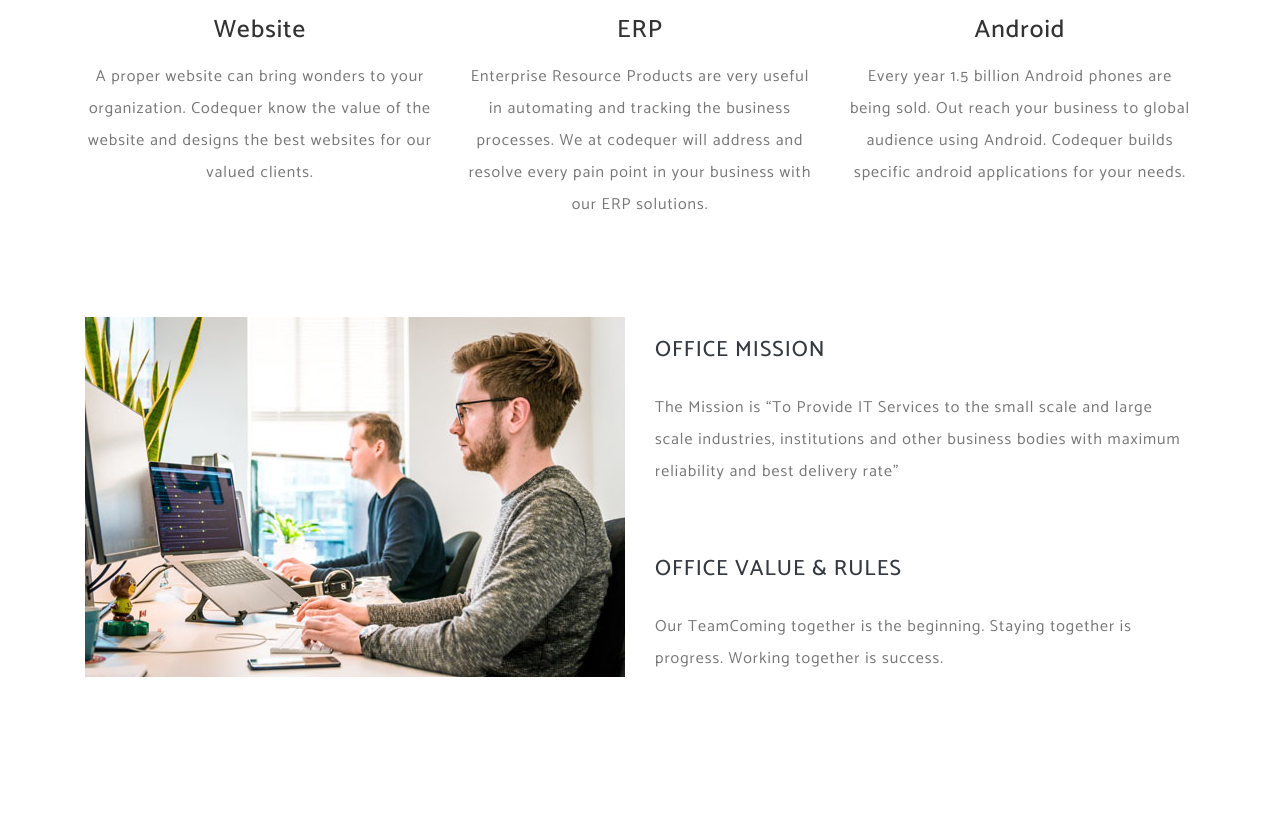
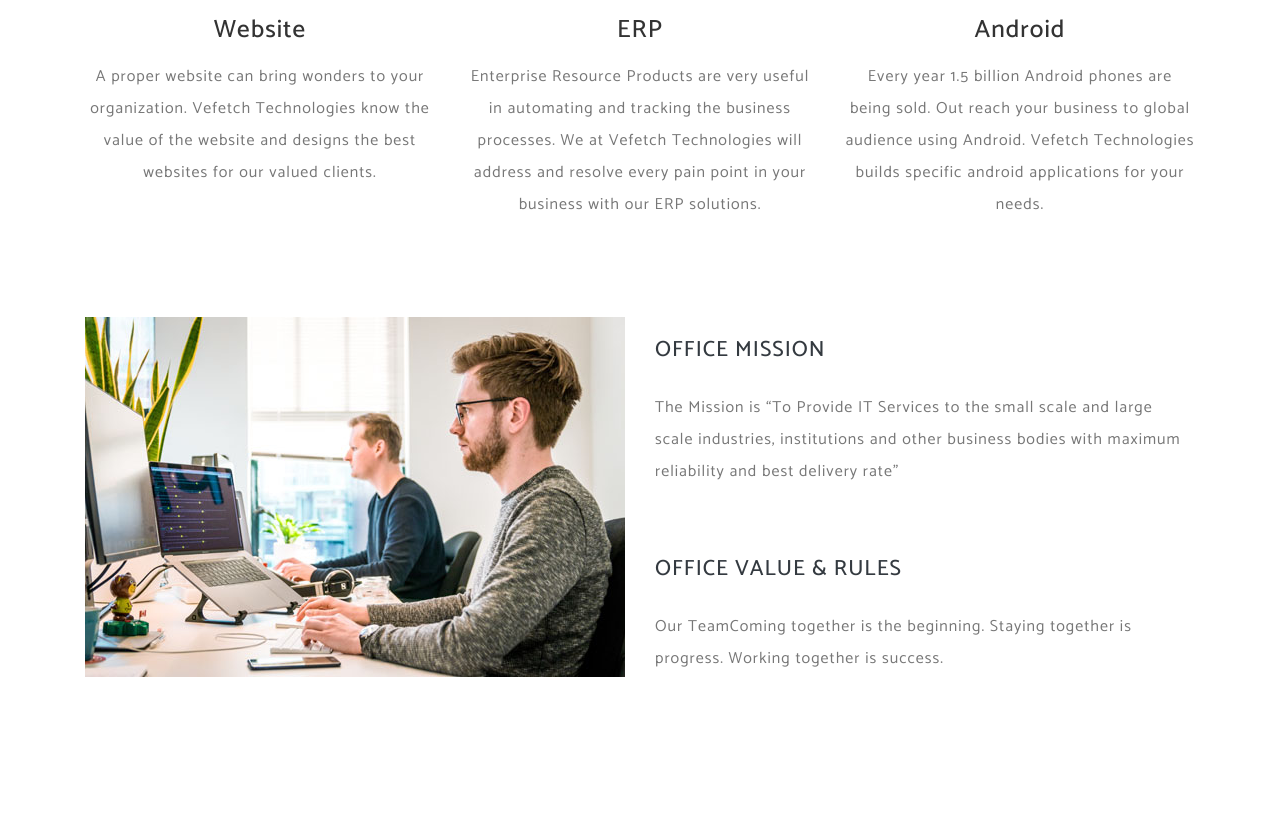
Before and after one commit to gauthamrgramalingam/vefetchsite, a plain HTML site: page index.html in a window 1280 px wide. Shown: the part 868-1699 px from the top of the page. Drawn offline with Linux system fonts and the light colour scheme.

Commit message:
Update index.html

```diff
--- a/index.html
+++ b/index.html
@@ -127,17 +127,17 @@
 			<div class="col-md-4 grid1 mb-sm-5 mb-4">
 				<span class="fa fa-wordpress"></span>
 				<h3 class="my-sm-3 mt-3 mb-2">Website</h3>
-				<p class=""> A proper website can bring wonders to your organization. Codequer know the value of the website and designs the best websites for our valued clients.</p>
+				<p class=""> A proper website can bring wonders to your organization. Vefetch Technologies know the value of the website and designs the best websites for our valued clients.</p>
 			</div>
 			<div class="col-md-4 grid2 mb-sm-5 mb-4">
 				<span class="fa fa-cloud"></span>
 				<h3 class="my-sm-3 mt-3 mb-2">ERP</h3>
-				<p class=""> Enterprise Resource Products are very useful in automating and tracking the business processes. We at codequer will address and resolve every pain point in your business with our ERP solutions.</p>
+				<p class=""> Enterprise Resource Products are very useful in automating and tracking the business processes. We at Vefetch Technologies will address and resolve every pain point in your business with our ERP solutions.</p>
 			</div>
 			<div class="col-md-4 grid3 mb-sm-5 mb-4">
 				<span class="fa fa-android"></span>
 				<h3 class="my-sm-3 mt-3 mb-2">Android</h3>
-				<p class=""> Every year 1.5 billion Android phones are being sold. Out reach your business to global audience using Android. Codequer builds specific android applications for your needs.</p>
+				<p class=""> Every year 1.5 billion Android phones are being sold. Out reach your business to global audience using Android. Vefetch Technologies builds specific android applications for your needs.</p>
 			</div>
 		</div>
 	</div>
```
